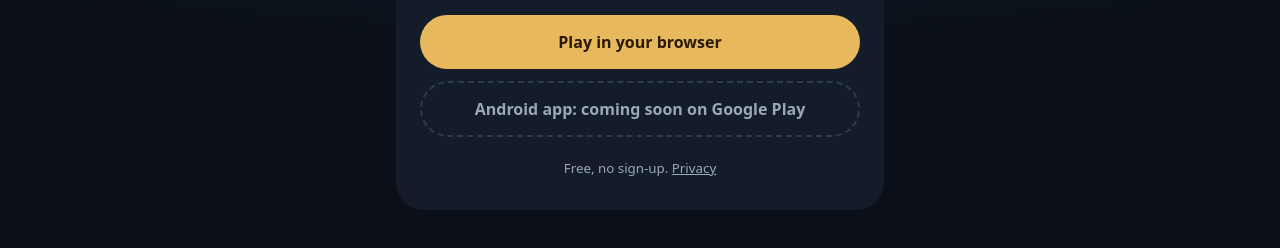
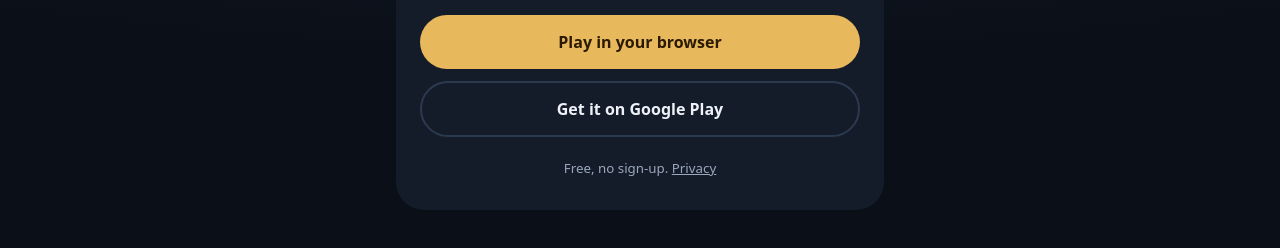
Before and after one commit to axarapps/axarapps.github.io, a plain HTML site: page blitzempire/index.html in a window 1280 px wide. Shown: the part 430-678 px from the top of the page. Drawn offline with Linux system fonts and the light colour scheme.

Commit message:
Blitz Empire page: link to the live Google Play listing

```diff
--- a/blitzempire/index.html
+++ b/blitzempire/index.html
@@ -30,7 +30,7 @@
   <h1>Blitz Empire</h1>
   <p>Take the table before time runs out. Up to six players, online. Friends on Android and in the browser play in the same room.</p>
   <a class="btn" href="../games/blitzempire/">Play in your browser</a>
-  <span class="soon">Android app: coming soon on Google Play</span>
+  <a class="ghost" href="https://play.google.com/store/apps/details?id=com.axar.blitzempire">Get it on Google Play</a>
   <small>Free, no sign-up. <a href="https://akarafilovski.github.io/privacy-policies/blitzempire/">Privacy</a></small>
 </main>
 </body>
```
